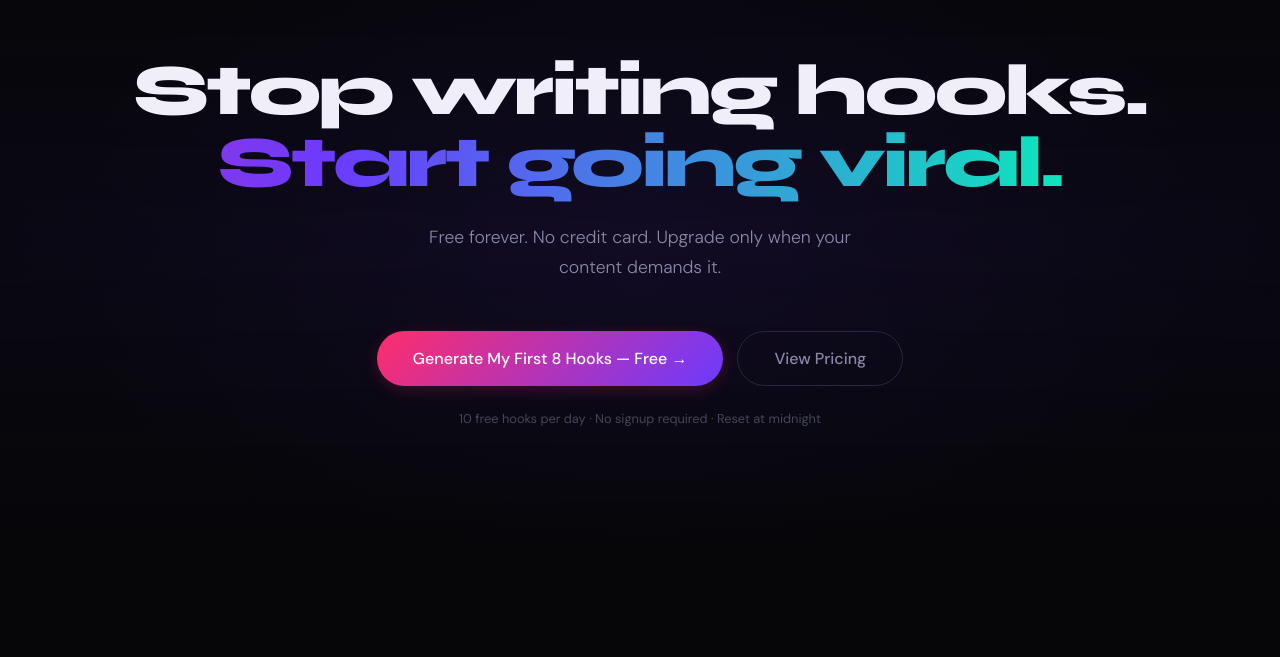
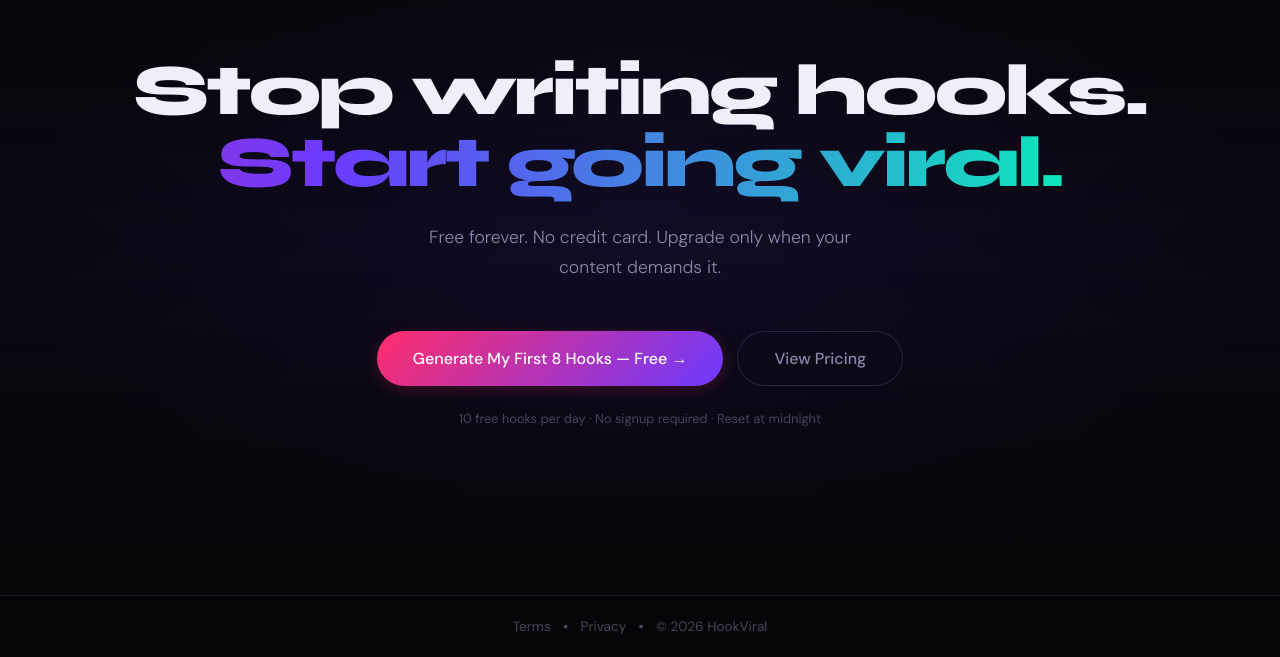
Before and after one commit to harrels77/Hookviral.ai, a Next.js app: page / in a window 1280 px wide. Shown: the part 3952-4609 px from the top of the page. Before the commit the page ends 4507 px from the top, so only its background shows below. Built offline with nearby package versions, Linux system fonts and the light colour scheme.

Commit message:
Add files via upload

```diff
--- /dev/null
+++ b/app/Footer.tsx
@@ -0,0 +1,15 @@
+import Link from "next/link";
+
+export default function Footer() {
+  return (
+    <footer style={{borderTop:"1px solid var(--border)",marginTop:"2.5rem",padding:"1.25rem 1.5rem",textAlign:"center",background:"transparent"}}>
+      <div style={{maxWidth:"960px",margin:"0 auto",display:"flex",justifyContent:"center",gap:"12px",alignItems:"center",flexWrap:"wrap"}}>
+        <Link href="/terms" style={{fontSize:".85rem",color:"var(--muted)",textDecoration:"none"}}>Terms</Link>
+        <span style={{color:"var(--muted)"}}>•</span>
+        <Link href="/privacy" style={{fontSize:".85rem",color:"var(--muted)",textDecoration:"none"}}>Privacy</Link>
+        <span style={{color:"var(--muted)"}}>•</span>
+        <span style={{fontSize:".85rem",color:"var(--muted)"}}>© {new Date().getFullYear()} HookViral</span>
+      </div>
+    </footer>
+  );
+}
--- a/app/layout.tsx
+++ b/app/layout.tsx
@@ -2,17 +2,14 @@ import type { Metadata } from "next";
 import "./globals.css";
 import { Nav } from "@/components/Nav";
 import { ThemeProvider } from "@/components/Themeprovider";
+import Footer from "./Footer";
 
 export const metadata: Metadata = {
   title: "HookViral AI — Stop the Scroll in 3 Seconds",
   description: "Generate 8 viral hooks in seconds. Free to start.",
 };
 
-export default function RootLayout({
-  children,
-}: {
-  children: React.ReactNode;
-}) {
+export default function RootLayout({ children }: { children: React.ReactNode }) {
   return (
     <html lang="en">
       <body>
@@ -22,6 +19,7 @@ export default function RootLayout({
             {children}
           </main>
         </ThemeProvider>
+        <Footer />
       </body>
     </html>
   );
```
